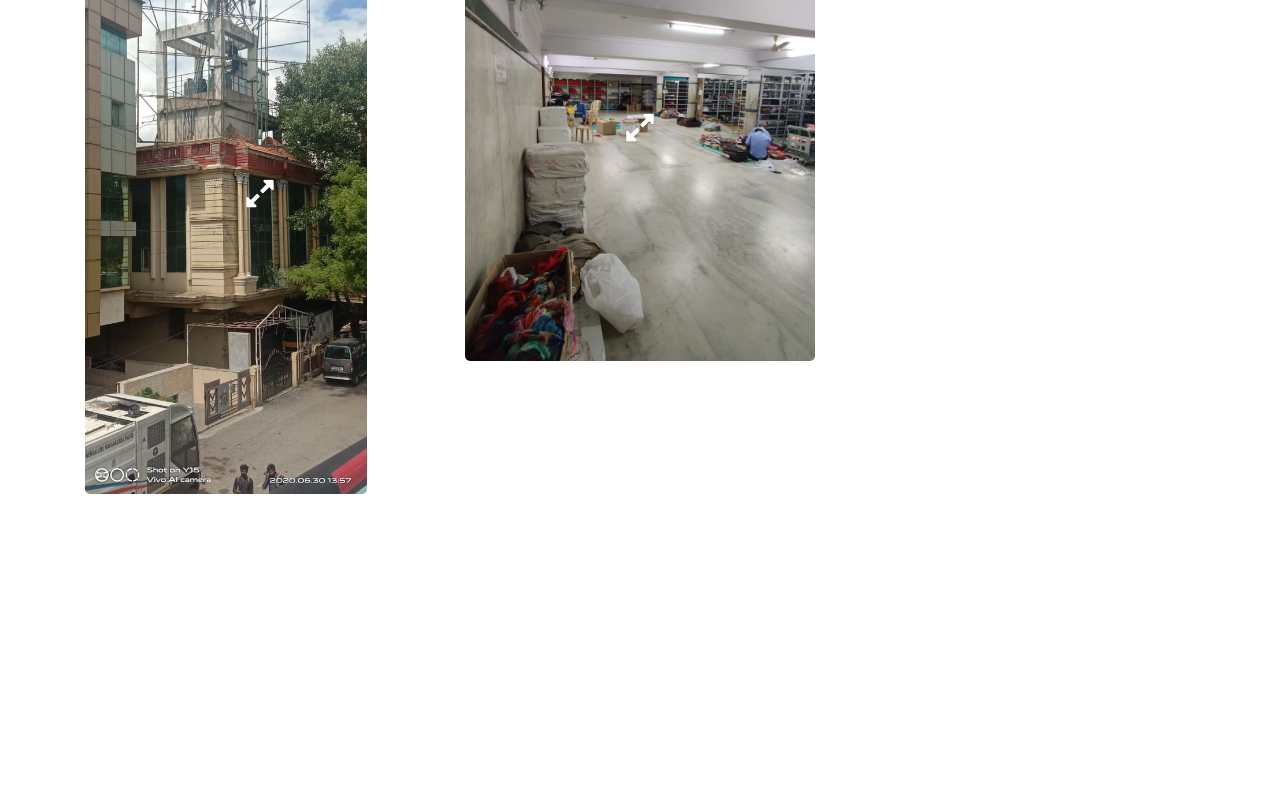
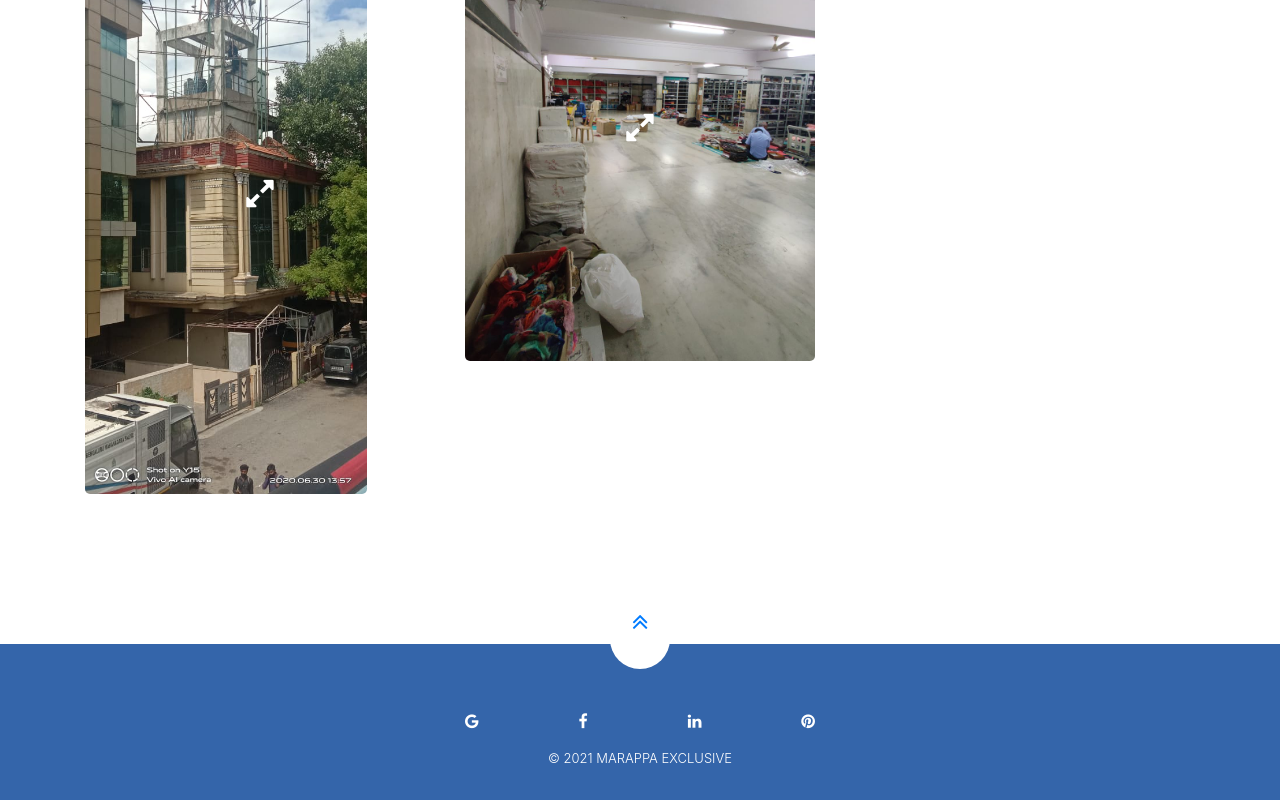
Before and after one commit to ravikiran-fullstack/warehouse-website, a React (Create React App) app: page /gallery in a window 1280 px wide. Shown: the part 1476-2276 px from the top of the page. Before the commit the page ends 2000 px from the top, so only its background shows below. Built offline with nearby package versions, Linux system fonts and the light colour scheme.

Commit message:
Added google map link to the location page

```diff
--- a/src/App.js
+++ b/src/App.js
@@ -2,6 +2,7 @@ import React from "react";
 import { BrowserRouter, Route, Switch } from "react-router-dom";
 
 import Header from "./components/header/Header";
+import Footer from "./components/footer/Footer";
 
 import Home from "./components/home/Home";
 import AboutUs from "./components/aboutus/AboutUs";
@@ -42,6 +43,7 @@ const App = () => {
             <Location/>
           </Route>
         </Switch>
+        <Footer />
       </div>
     </BrowserRouter>
   );
--- a/src/components/aboutus/AboutUs.js
+++ b/src/components/aboutus/AboutUs.js
@@ -2,7 +2,7 @@ import React from 'react'
 
 const AboutUs = () => {
     return (
-        <div>
+        <div style={{height:"60vh"}}>
             About Us
         </div>
     )
--- /dev/null
+++ b/src/components/footer/Footer.css
@@ -0,0 +1,70 @@
+.footer {
+    background: #3465aa;
+    margin-top: 120px;
+    position: relative;
+}
+
+.footer p {
+    color: #fff;
+    font-size: 13px;
+    line-height: 24px;
+    font-weight: 300;
+    text-align: center;
+    text-transform: uppercase;
+}
+.text-center {
+    text-align: center;
+}
+p {
+    margin: 0 0 10px;
+}
+
+
+.footer .container {
+    padding: 60px 0 20px;
+}
+
+/* .footer ul {
+    margin: 0 auto;
+    margin-bottom: 30px;
+    margin-top: 10px;
+    text-align: center;
+    list-style-type: none;
+    padding-left: 0;
+} */
+
+ul {
+    list-style-type: none;
+    margin: 0;
+    padding: 0;
+    overflow: hidden;
+    /* background-color: #333333; */
+  }
+
+  li {
+    float: left;
+  }
+
+  li a {
+    display: block;
+    color: white;
+    text-align: center;
+    padding: 5px;
+    text-decoration: none;
+    border-radius: 5px;
+  }
+
+  li a:hover {
+    background-color: #a09090;
+  }
+
+.gototop {
+    display: inline-block;
+    width: 60px;
+    height: 60px;
+    background: #fff;
+    position: absolute;
+    margin-left: -30px;
+    top: -35px;
+    border-radius: 50%;
+}
--- a/src/components/footer/Footer.js
+++ b/src/components/footer/Footer.js
@@ -1,11 +1,48 @@
-import React from 'react'
+import React from "react";
+import "./Footer.css";
 
 const Footer = () => {
-    return (
-        <div>
+  return (
+    <section className="footer" id="footer">
+      <p className="text-center">
+        <a href="#wrapper" className="gototop">
+          <i className="fa fa-angle-double-up fa-2x"></i>
+        </a>
+      </p>
+      <div className="container">
+        <div className="row">
+          <div className="col-4 offset-md-4">
+            <ul className="d-flex justify-content-between">
+              <li>
+                <a href="https://google.com/">
+                  <i className="fa fa-google"></i>
+                </a>
+              </li>
+              <li>
+                <a href="https://www.facebook.com/">
+                  <i className="fa fa-facebook"></i>
+                </a>
+              </li>
+              <li>
+                <a href="https://in.linkedin.com/in/">
+                  <i className="fa fa-linkedin"></i>
+                </a>
+              </li>
+              <li>
+                <a href="#">
+                  <i className="fa fa-pinterest"></i>
+                </a>
+              </li>
+            </ul>
+          </div>
+        </div>
+        <p className="mt-2">
+          © 2021 Marappa Exclusive
+          <br />
+        </p>
+      </div>
+    </section>
+  );
+};
 
-        </div>
-    )
-}
-
-export default Footer
+export default Footer;
--- a/src/components/header/Header.css
+++ b/src/components/header/Header.css
@@ -82,7 +82,7 @@
   .menuContainer{
       position: relative;
       height: 100px;
-      background: beige !important;
+      background: #3465aa !important;
   }
 
 
--- a/src/components/header/Header.js
+++ b/src/components/header/Header.js
@@ -35,7 +35,7 @@ const Header = () => {
 
   return (
     <nav
-      className="navbar navbar-expand-lg navbar-light menuContainer"
+      className="navbar navbar-expand-lg navbar-dark menuContainer"
       style={{ background: "transparent" }}
     >
       <Link className="navbar-brand" to="/home">
--- /dev/null
+++ b/src/components/location/Location.css
@@ -0,0 +1,13 @@
+.address{
+    width: 300px;
+    height: 400px;
+    padding: 10px 5px 10px 5px;
+    /* border:1px dotted black; */
+    display: flex;
+    justify-content: center;
+
+    flex-direction: column;
+    color: #111;
+    font-weight: bold;
+    font-size: 14px;
+}
--- a/src/components/location/Location.js
+++ b/src/components/location/Location.js
@@ -1,11 +1,34 @@
-import React from 'react'
+import React from "react";
+import './Location.css';
 
 const Location = () => {
-    return (
-        <div>
-            Location
+  return (
+    <div className="container mt-5">
+      <div className="row">
+        <div className="col-md-4 d-flex justify-content-center">
+          <div
+            className="address"
+          >
+            <h4>Maarappa Kalyana Mantapa</h4>
+            <p>
+              SC Road, Opposite-Yeshwanthpur Police Station, Yeshwanthpur,
+              Bengaluru, Karnataka 560022
+            </p>
+            <p><a href="tel:+917338093789">Call us at +917338093789</a></p>
+          </div>
         </div>
-    )
-}
+        <div className="col-md-8 d-flex justify-content-center">
+          <iframe
+            src="https://www.google.com/maps/embed?pb=!1m18!1m12!1m3!1d3887.2677918711665!2d77.55637471452796!3d13.018611317368082!2m3!1f0!2f0!3f0!3m2!1i1024!2i768!4f13.1!3m3!1m2!1s0x3bae3d7c4fd5681d%3A0x2e10e8d8521f8119!2sMaarappa%20Kalyana%20Mantapa!5e0!3m2!1sen!2sin!4v1616663059733!5m2!1sen!2sin"
+            width="100%"
+            height="400"
+            allowfullscreen=""
+            loading="lazy"
+          ></iframe>
+        </div>
+      </div>
+    </div>
+  );
+};
 
-export default Location
+export default Location;
```
